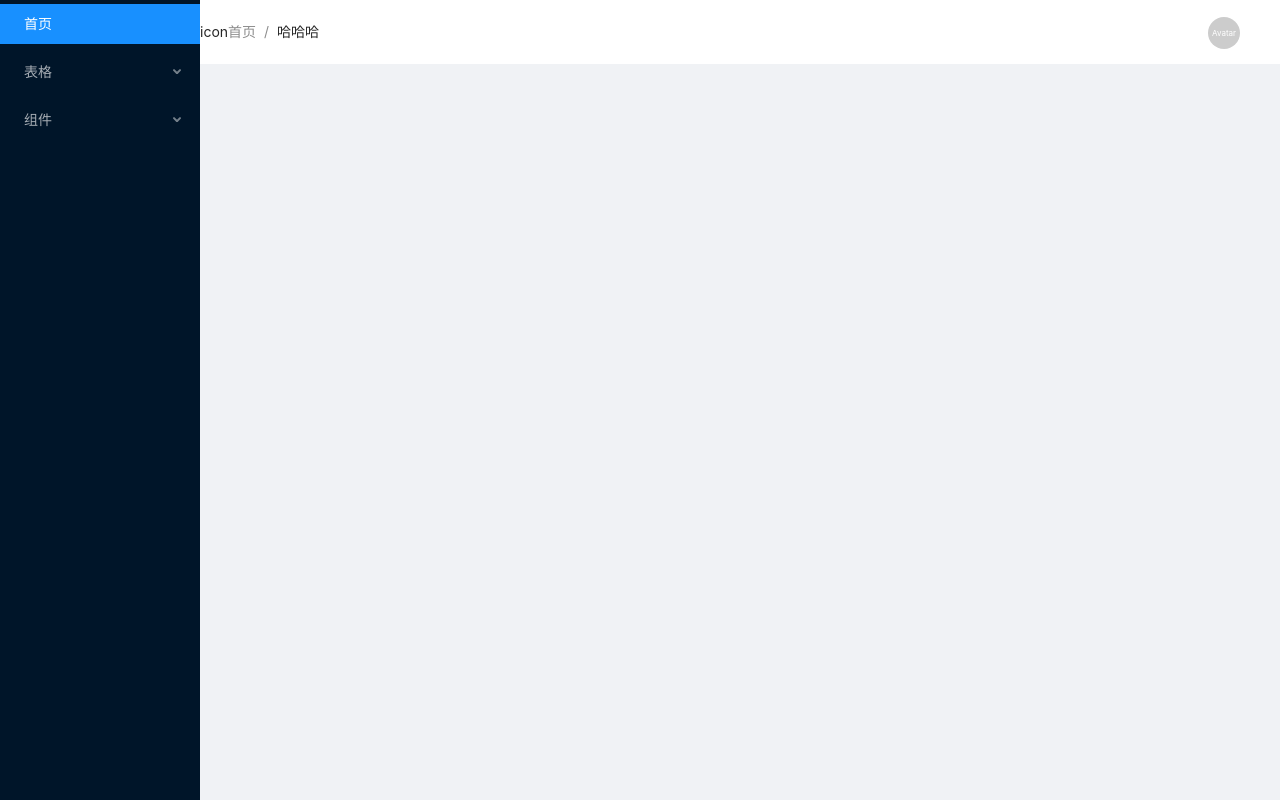
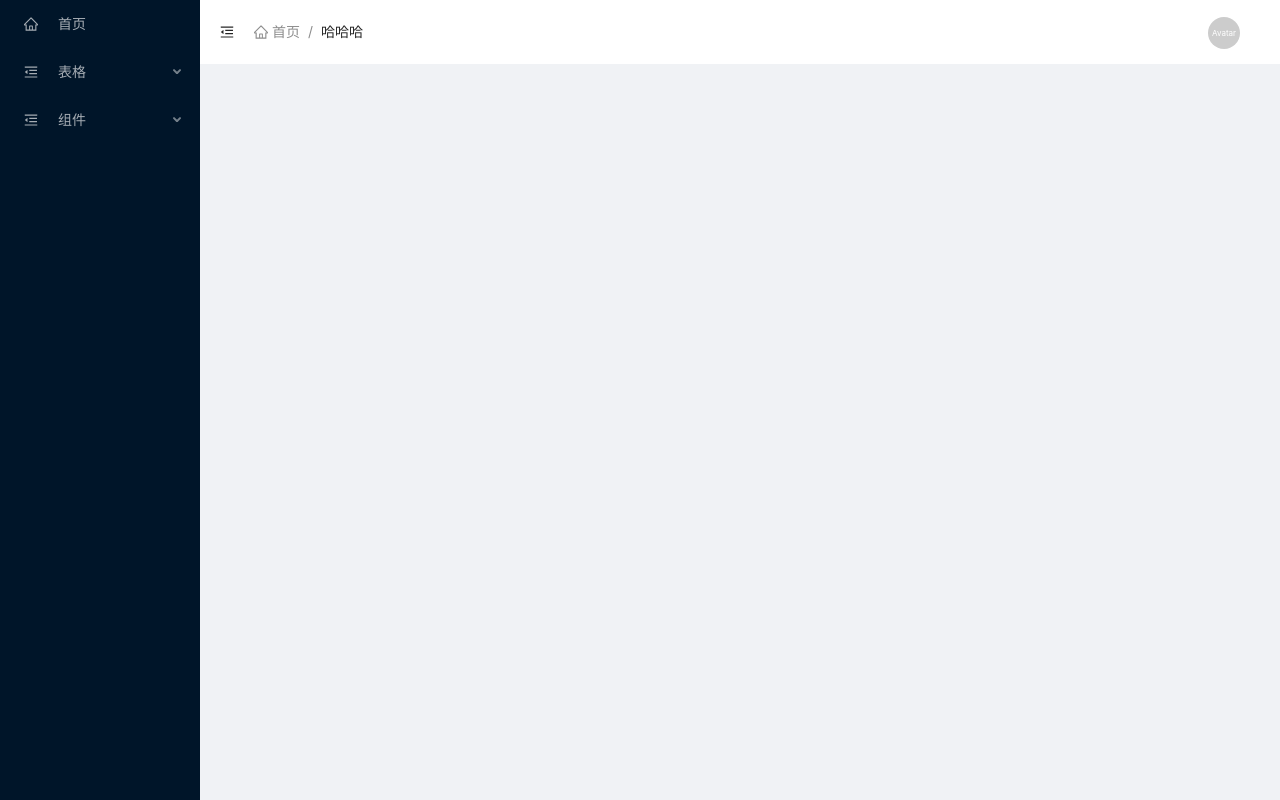
Before and after one commit to hz199/react-mobx-sdudy, a React app: page /#/app in a window 1280 px wide. Built offline with nearby package versions, Linux system fonts and the light colour scheme.

Commit message:
feat: icon图标

```diff
--- a/src/components/Layout/Header/index.tsx
+++ b/src/components/Layout/Header/index.tsx
@@ -1,6 +1,6 @@
 import * as React from 'react'
 import { Layout, Breadcrumb, Avatar, Dropdown, Menu } from 'antd'
-// import { HomeOutlined } from '@ant-design/icons'
+import { HomeOutlined, MenuFoldOutlined } from '@ant-design/icons'
 import './index.less'
 
 interface IProps {
@@ -18,6 +18,7 @@ const AdminHeader = (props: IProps) => {
   const BreadcrumbElement = (
     <Breadcrumb className="admin-breadcrumb">
       <Breadcrumb.Item >
+        <HomeOutlined />
         <span>首页</span>
       </Breadcrumb.Item>
       <Breadcrumb.Item>
@@ -41,8 +42,8 @@ const AdminHeader = (props: IProps) => {
 
   return (
     <Layout.Header style={{ background: '#fff', padding: 0 }} className="clearfix">
-      <div className="pull-left">
-        icon
+      <div className="pull-left" style={{padding: '0 20px', cursor: 'pointer'}}>
+        <MenuFoldOutlined/>
       </div>
       <div className="breadcrumb pull-left">{BreadcrumbElement}</div>
       <div className="header-auth-wrapper pull-right">
--- a/src/components/Layout/Menus/index.tsx
+++ b/src/components/Layout/Menus/index.tsx
@@ -13,6 +13,7 @@ const injectMenu = (menus: Array<MenusConfig>) => {
           key={itemMenu.title}
           title={
             <span>
+              <itemMenu.icon></itemMenu.icon>
               <span>{itemMenu.title}</span>
             </span>
           }
@@ -23,6 +24,7 @@ const injectMenu = (menus: Array<MenusConfig>) => {
     } else {
       return (
         <Menu.Item key={itemMenu.path}>
+          <itemMenu.icon></itemMenu.icon>
           <span>{itemMenu.title}</span>
         </Menu.Item>
       )
@@ -32,17 +34,15 @@ const injectMenu = (menus: Array<MenusConfig>) => {
 
 // 跟菜单
 const Menus = (props: MenusProps) => {
-  const handleMenu = (params: any) => {
-    if (params.key !== props.history.location.pathname) {
-      props.history.push(params.key)
-    }
-  }
+  // const handleMenu = (params: any) => {
+  //   if (params.key !== props.history.location.pathname) {
+  //     props.history.push(params.key)
+  //   }
+  // }
 
   return (
     <Menu
       theme="dark"
-      defaultSelectedKeys={[props.history.location.pathname]}
-      onClick={handleMenu}
       mode="inline"
     >
       {injectMenu(menuConfig)}
--- a/src/components/Layout/Menus/menuConfig.ts
+++ b/src/components/Layout/Menus/menuConfig.ts
@@ -1,5 +1,7 @@
+import { HomeOutlined, MenuFoldOutlined } from '@ant-design/icons'
+
 export interface MenusConfig {
-  icon: string
+  icon: any
   title: string
   path?: string
   SubMenu?: Array<MenusConfig>
@@ -7,37 +9,37 @@ export interface MenusConfig {
 
 const menus: Array<MenusConfig> = [
   {
-    icon: 'pie-chart',
+    icon: HomeOutlined,
     title: '首页',
     path: '/app'
   },
   {
-    icon: 'table',
+    icon: MenuFoldOutlined,
     title: '表格',
     SubMenu: [
       {
-        icon: 'table',
+        icon: MenuFoldOutlined,
         path: '/app/tables/table1',
         title: '导出Excel'
       },
       {
-        icon: 'table',
+        icon: MenuFoldOutlined,
         path: '/app/tables/importTable',
         title: '导入Excel'
       }
     ]
   },
   {
-    icon: 'compass',
+    icon: MenuFoldOutlined,
     title: '组件',
     SubMenu: [
       {
-        icon: 'loading-3-quarters',
+        icon: MenuFoldOutlined,
         path: '/app/components/loadingBar',
         title: 'LoadingBar'
       },
       {
-        icon: 'drag',
+        icon: MenuFoldOutlined,
         path: '/app/components/dragAblePage',
         title: '简易拖拽'
       }
```
Also changed, not shown: 1 other file (tests, documents, lock files or other folders).
